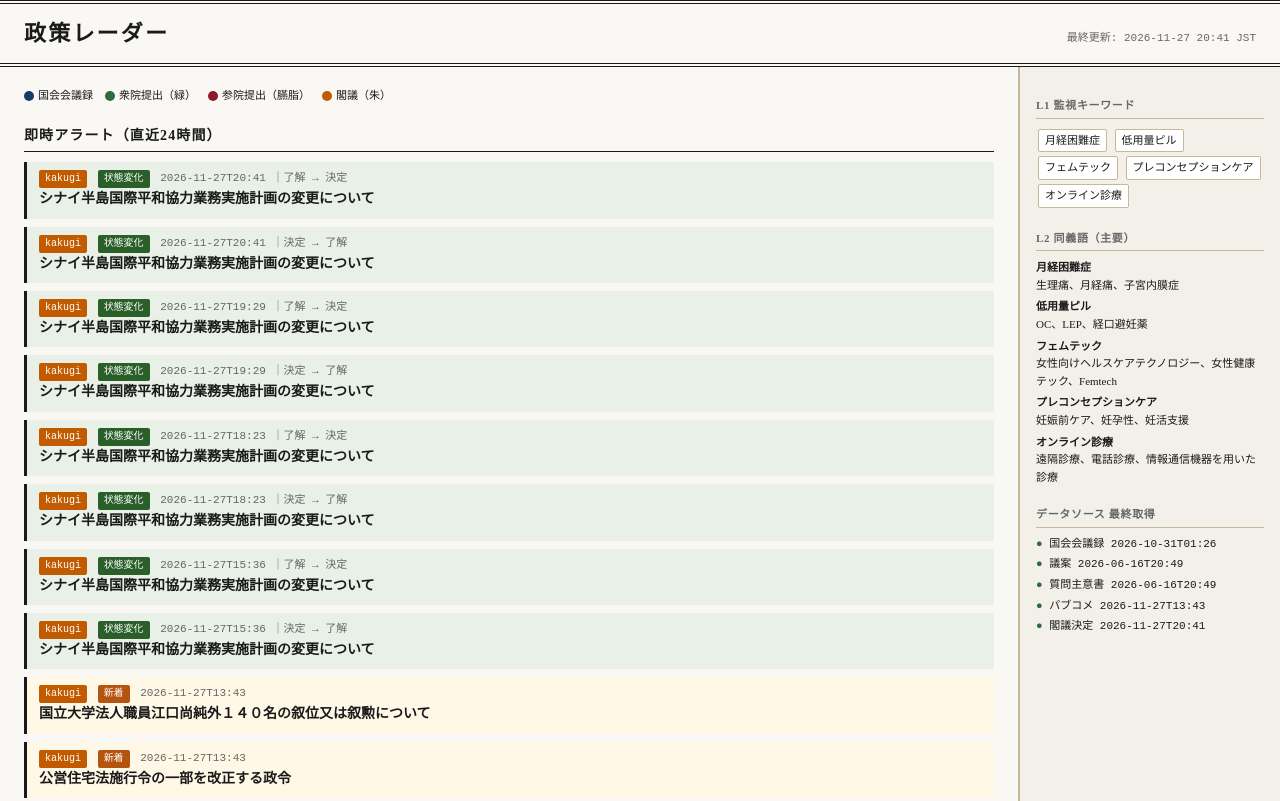
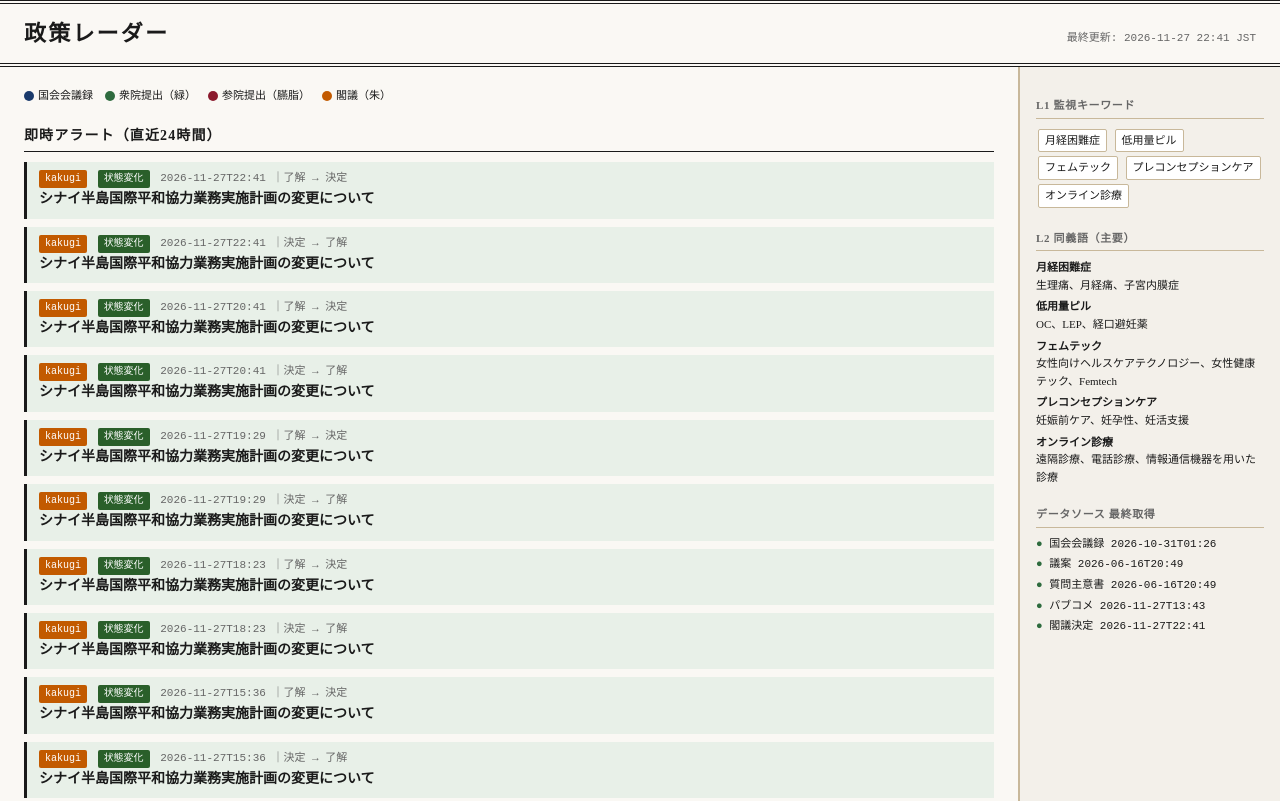
Before and after one commit to tsuji-y/JPolicy, a plain HTML site: page public/index.html in a window 1280 px wide. Shown: the top 801 px of the page. Drawn offline with Linux system fonts and the light colour scheme.

Commit message:
chore(data): update 2026-11-27T13:41:37Z

```diff
--- a/public/index.html
+++ b/public/index.html
@@ -132,7 +132,7 @@ footer a { color: #666; }
 
 <header>
   <h1>政策レーダー</h1>
-  <span class="updated">最終更新: 2026-11-27 20:41 JST</span>
+  <span class="updated">最終更新: 2026-11-27 22:41 JST</span>
 </header>
 
 <div class="layout">
@@ -149,6 +149,34 @@ footer a { color: #666; }
 <!-- 即時アラート -->
 <h2>即時アラート（直近24時間）</h2>
 
+
+  <div class="alert-card status-change">
+    <div class="meta">
+      <span class="badge kakugi">kakugi</span>
+      <span class="badge status">
+        状態変化
+      </span>
+      2026-11-27T22:41
+      ｜了解 → 決定
+    </div>
+    <div class="title">
+      <a href="https://www.kantei.go.jp/jp/kakugi/2026/kakugi-2026110601.html" target="_blank" rel="noopener">シナイ半島国際平和協力業務実施計画の変更について</a>
+    </div>
+  </div>
+
+  <div class="alert-card status-change">
+    <div class="meta">
+      <span class="badge kakugi">kakugi</span>
+      <span class="badge status">
+        状態変化
+      </span>
+      2026-11-27T22:41
+      ｜決定 → 了解
+    </div>
+    <div class="title">
+      <a href="https://www.kantei.go.jp/jp/kakugi/2026/kakugi-2026110601.html" target="_blank" rel="noopener">シナイ半島国際平和協力業務実施計画の変更について</a>
+    </div>
+  </div>
 
   <div class="alert-card status-change">
     <div class="meta">
@@ -542,34 +570,6 @@ footer a { color: #666; }
     </div>
   </div>
 
-  <div class="alert-card ">
-    <div class="meta">
-      <span class="badge kakugi">kakugi</span>
-      <span class="badge new">
-        新着
-      </span>
-      2026-11-27T13:43
-
-    </div>
-    <div class="title">
-      <a href="https://www.kantei.go.jp/jp/kakugi/2026/kakugi-2026112701.html" target="_blank" rel="noopener">参議院議員ながえ孝子（無所属）提出帰化及び永住許可等の審査の厳格化及び在留許可手数料の引上げによる外国人の定着及び地域社会への影響に関する質問に対する答弁書について</a>
-    </div>
-  </div>
-
-  <div class="alert-card ">
-    <div class="meta">
-      <span class="badge kakugi">kakugi</span>
-      <span class="badge new">
-        新着
-      </span>
-      2026-11-27T13:43
-
-    </div>
-    <div class="title">
-      <a href="https://www.kantei.go.jp/jp/kakugi/2026/kakugi-2026112701.html" target="_blank" rel="noopener">衆議院議員緒方林太郎（志士）提出公務員の政治的行為に関する質問に対する答弁書について</a>
-    </div>
-  </div>
-
 
 
 <!-- 議案トラッカー -->
@@ -934,7 +934,7 @@ footer a { color: #666; }
 
     <div class="source-status">
       <span class="ok">●</span>
-      閣議決定 2026-11-27T20:41
+      閣議決定 2026-11-27T22:41
     </div>
 
   </div>
@@ -942,7 +942,7 @@ footer a { color: #666; }
 </div>
 
 <footer>
-  <span>最終更新: 2026-11-27 20:41 JST</span>
+  <span>最終更新: 2026-11-27 22:41 JST</span>
   <a href="https://kokkai.ndl.go.jp/" target="_blank" rel="noopener">国会会議録</a>
   <a href="https://www.shugiin.go.jp/internet/itdb_gian.nsf/html/gian/menu.htm" target="_blank" rel="noopener">衆議院議案</a>
   <a href="https://www.sangiin.go.jp/japanese/joho1/kousei/gian/221/gian.htm" target="_blank" rel="noopener">参議院議案</a>
```
Also changed, not shown: 1 other file.
